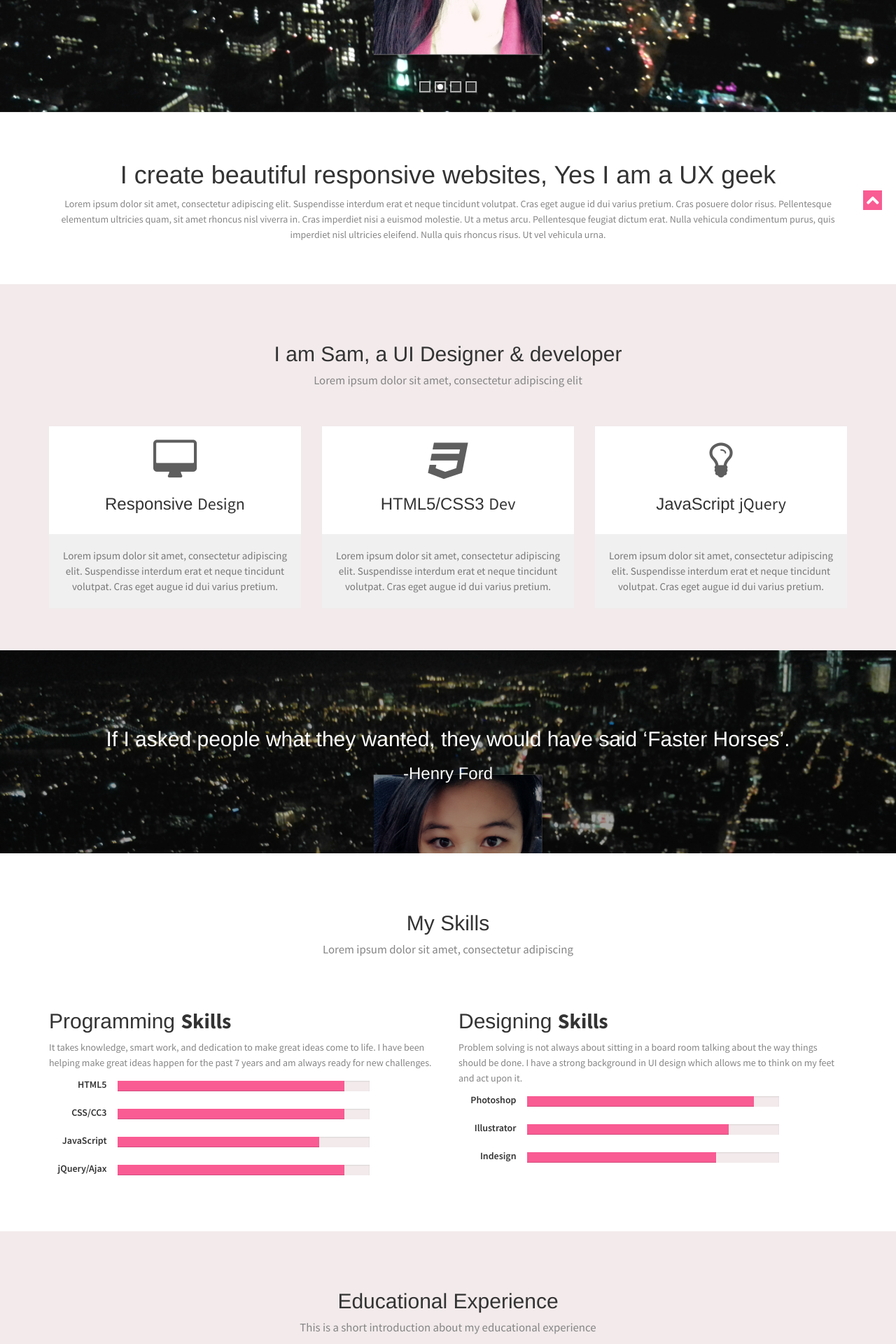
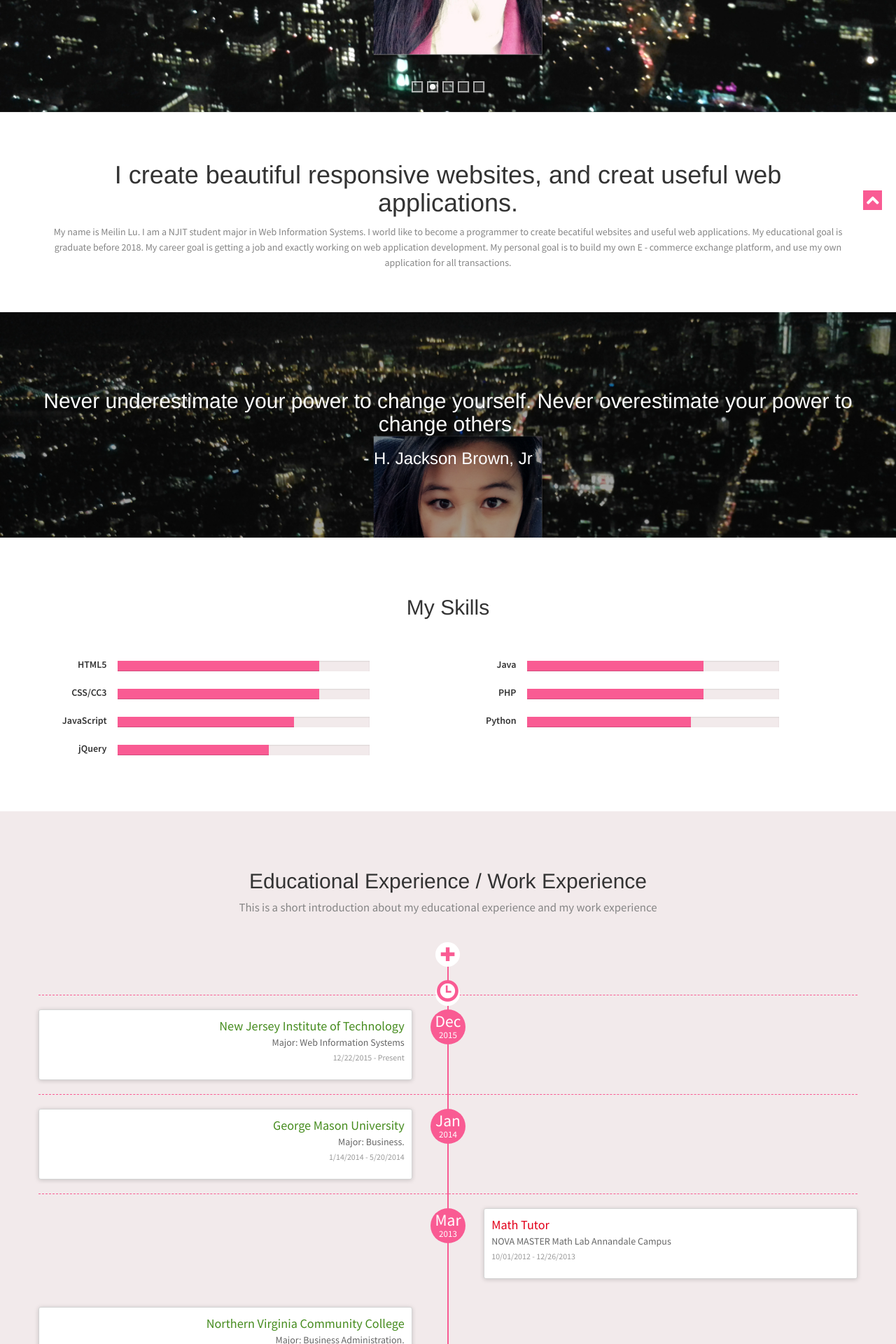
Before and after one commit to MeilinLu/is219s16MeilinLu-P1, a PHP site: page / in a window 1280 px wide. Shown: the part 480-2400 px from the top of the page at 70% size. Run offline with PHP 8.4, Linux system fonts and the light colour scheme.

Commit message:
update php file

```diff
--- a/index.php
+++ b/index.php
@@ -48,8 +48,8 @@
                 <div id="main-nav" class="collapse navbar-collapse">
                     <ul class="nav navbar-nav" id="mainNav">
                         <li class="active"><a href="#home" class="scroll-link">Home</a></li>
-                        <li><a href="#aboutUs" class="scroll-link">About Us</a></li>
-                        <li><a href="#skills" class="scroll-link">Skills</a></li>
+                        <!--li><a href="#aboutUs" class="scroll-link">About Us</a></li-->
+                        <!--li><a href="#skills" class="scroll-link">Skills</a></li-->
                         <li><a href="#experience" class="scroll-link">Experience</a></li>
                         <li><a href="#portfolio" class="scroll-link">Hobbies</a></li>
                         <li><a href="#contactUs" class="scroll-link">Contact</a></li>
@@ -69,25 +69,31 @@
             <div class="container banner-content">
                 <div id="da-slider" class="da-slider">
                     <div class="da-slide">
-                        <h2>Webdesigner</h2>
-                        <p>Amazing free responsive website for free, enjoy!!!</p>
-                        <div class="da-img"></div>
-                    </div>
-                    <div class="da-slide">
-                        <h2>UX/UI Developer</h2>
-                        <p>I develop website using Bootstrap front-end framework..</p>
-                        <div class="da-img"></div>
-                    </div>
-                    <div class="da-slide">
                         <h2>HTML5/CSS3</h2>
-                        <p>HTML5 is a markup language used for structuring and presenting Web.</p>
+                        <p>HTML5 is a markup language used for structuring and presenting Web. CSS is a style sheet language.</p>
                         <div class="da-img"></div>
                     </div>
                     <div class="da-slide">
                         <h2>JavaScript/jQuery</h2>
-                        <p>jQuery: Write Less, Do More...</p>
+                        <p>JavaScript is a high-level, dynamic, untyped, and interpreted programming language. jQuery is a cross-platform JavaScript library.</p>
                         <div class="da-img"></div>
                     </div>
+                    <div class="da-slide">
+                        <h2>Java</h2>
+                        <p>Java is a general-purpose computer programming language that is concurrent, class-based, object-oriented,and specifically designed to have as few implementation dependencies as possible.</p>
+                        <div class="da-img"></div>
+                    </div>
+                    <div class="da-slide">
+                        <h2>PHP</h2>
+                        <p>PHP is a server-side scripting language designed primarily for web development</p>
+                        <div class="da-img"></div>
+                    </div>
+                    <div class="da-slide">
+                        <h2>Python</h2>
+                        <p>Python is a widely used high-level programming language for general-purpose programming,</p>
+                        <div class="da-img"></div>
+                    </div>
+
 				<!--  <nav class="da-arrows">
                         <span class="da-arrows-prev"></span>
                         <span class="da-arrows-next"></span>
@@ -99,52 +105,54 @@
     <section id="introText">
         <div class="container">
             <div class="text-center">
-            <h1>I create beautiful responsive websites, Yes I am a UX geek</h1>
-              <p>Lorem ipsum dolor sit amet, consectetur adipiscing elit. Suspendisse interdum erat et neque tincidunt volutpat. Cras eget augue id dui varius pretium. Cras posuere dolor risus. Pellentesque elementum ultricies quam, sit amet rhoncus nisl viverra in. Cras imperdiet nisi a euismod molestie. Ut a metus arcu. Pellentesque feugiat dictum erat. Nulla vehicula condimentum purus, quis imperdiet nisl ultricies eleifend. Nulla quis rhoncus risus. Ut vel vehicula urna.</p>
+            <h1>I create beautiful responsive websites, and creat useful web applications.</h1>
+              <p>My name is Meilin Lu. I am a NJIT student major in Web Information Systems. I world like to become a programmer to create becatiful websites and useful web applications. My educational goal is graduate before 2018. My career goal is getting a job and exactly working on web application development. My personal goal is to build my own E - commerce exchange platform, and use my own application for all transactions.</p>
             </div>
         </div>
 
     </section>
-    <!--About-->
+    <!--About>
     <section id="aboutUs" class="secPad">
         <div class="container">
             <div class="heading text-center">
                 <!-- Heading -->
-                <h2>I am Sam, a UI Designer & developer</h2>
+                <!--h2>I am Sam, a UI Designer & developer</h2>
                 <p>Lorem ipsum dolor sit amet, consectetur adipiscing elit</p>
             </div>
-            <div class="row">
+            <div class="row"-->
                 <!-- item -->
-                <div class="col-md-4 text-center tileBox">
+                <!--div class="col-md-4 text-center tileBox">
                    <div class="txtHead"> <i class="fa fa-desktop"></i>
                     <h3>Responsive <span class="id-color">Design</span></h3></div>
                     <p>Lorem ipsum dolor sit amet, consectetur adipiscing elit. Suspendisse interdum erat et neque tincidunt volutpat. Cras eget augue id dui varius pretium.</p>
-                </div>
+                </div-->
                 <!-- end: -->
 
                 <!-- item -->
-                <div class="col-md-4 text-center tileBox">
+                <!--div class="col-md-4 text-center tileBox">
                     <div class="txtHead"><i class="fa fa-css3"></i>
                     <h3>HTML5/CSS3 <span class="id-color">Dev</span></h3></div>
                     <p>Lorem ipsum dolor sit amet, consectetur adipiscing elit. Suspendisse interdum erat et neque tincidunt volutpat. Cras eget augue id dui varius pretium.</p>
-                </div>
+                </div-->
                 <!-- end: -->
 
                 <!-- item -->
-                <div class="col-md-4 text-center tileBox">
+                <!--div class="col-md-4 text-center tileBox">
                     <div class="txtHead"><i class="fa fa-lightbulb-o"></i>
                     <h3>JavaScript <span class="id-color">jQuery</span></h3></div>
                     <p>Lorem ipsum dolor sit amet, consectetur adipiscing elit. Suspendisse interdum erat et neque tincidunt volutpat. Cras eget augue id dui varius pretium.</p>
+                </div-->
+                <!-- end: -->
+            <!--/div>
         </div>
-                <!-- end: -->
-            </div>
-        </div>
-    </section>
+    </section-->
+
     <!--Quote-->
     <section id="quote" class="bg-parlex">
         <div class="parlex-back">
             <div class="container secPad text-center">
-				<h2>If I asked people what they wanted, they would have said ‘Faster Horses’.</h2><h3>-Henry Ford</h3>
+				<h2>Never underestimate your power to change yourself. Never overestimate your power to change others.</h2>
+        <h3>- H. Jackson Brown, Jr</h3>
             </div>
             <!--/.container-->
         </div>
@@ -156,37 +164,17 @@
         <div class="heading text-center">
                 <!-- Heading -->
                 <h2>My Skills</h2>
-                <p>Lorem ipsum dolor sit amet, consectetur adipiscing</p>
+                <!--p>Lorem ipsum dolor sit amet, consectetur adipiscing</p-->
             </div>
         	<div class="row">
                 <div class="col-sm-6">
-                    <h2>Programming <strong>Skills</strong></h2>
+                    <!--h2>Programming <strong>Skills</strong></h2>
                     <p class="mrgBtm20">
                         It takes knowledge, smart work, and dedication to make great ideas come to life. I have been helping make great ideas happen for the past 7 years and am always ready for new challenges.
 
-                    </p>
+                    </p-->
                     <div class="row">
                         <div class="col-md-2 skilltitle">HTML5</div>
-                        <div class="col-md-8">
-                            <div class="progress">
-                                <div class="progress-bar" role="progressbar" aria-valuenow="90" aria-valuemin="0" aria-valuemax="100" style="width: 90%;">
-                                    <span class="sr-only">90% Complete</span>
-                                </div>
-                            </div>
-                        </div>
-                    </div>
-                    <div class="row">
-                        <div class="col-md-2 skilltitle">CSS/CC3</div>
-                        <div class="col-md-8">
-                            <div class="progress">
-                                <div class="progress-bar" role="progressbar" aria-valuenow="90" aria-valuemin="0" aria-valuemax="100" style="width: 90%;">
-                                    <span class="sr-only">90% Complete</span>
-                                </div>
-                            </div>
-                        </div>
-                    </div>
-                    <div class="row">
-                        <div class="col-md-2 skilltitle">JavaScript</div>
                         <div class="col-md-8">
                             <div class="progress">
                                 <div class="progress-bar" role="progressbar" aria-valuenow="80" aria-valuemin="0" aria-valuemax="100" style="width: 80%;">
@@ -196,34 +184,7 @@
                         </div>
                     </div>
                     <div class="row">
-                        <div class="col-md-2 skilltitle">jQuery/Ajax</div>
-                        <div class="col-md-8">
-                            <div class="progress">
-                                <div class="progress-bar" role="progressbar" aria-valuenow="90" aria-valuemin="0" aria-valuemax="100" style="width: 90%;">
-                                    <span class="sr-only">90% Complete</span>
-                                </div>
-                            </div>
-                        </div>
-                    </div>
-                </div>
-                <div class="col-sm-6">
-                    <h2>Designing <strong>Skills</strong></h2>
-                    <p class="mrgBtm20">
-                        Problem solving is not always about sitting in a board room talking about the way things should be done. I have a strong background in UI design which allows me to think on my feet and act upon it.
-
-                    </p>
-                    <div class="row">
-                        <div class="col-md-2 skilltitle">Photoshop</div>
-                        <div class="col-md-8">
-                            <div class="progress">
-                                <div class="progress-bar" role="progressbar" aria-valuenow="90" aria-valuemin="0" aria-valuemax="100" style="width: 90%;">
-                                    <span class="sr-only">90% Complete</span>
-                                </div>
-                            </div>
-                        </div>
-                    </div>
-                    <div class="row">
-                        <div class="col-md-2 skilltitle">Illustrator</div>
+                        <div class="col-md-2 skilltitle">CSS/CC3</div>
                         <div class="col-md-8">
                             <div class="progress">
                                 <div class="progress-bar" role="progressbar" aria-valuenow="80" aria-valuemin="0" aria-valuemax="100" style="width: 80%;">
@@ -233,11 +194,58 @@
                         </div>
                     </div>
                     <div class="row">
-                        <div class="col-md-2 skilltitle">Indesign</div>
+                        <div class="col-md-2 skilltitle">JavaScript</div>
                         <div class="col-md-8">
                             <div class="progress">
-                                <div class="progress-bar" role="progressbar" aria-valuenow="75" aria-valuemin="0" aria-valuemax="100" style="width: 75%;">
-                                    <span class="sr-only">75% Complete</span>
+                                <div class="progress-bar" role="progressbar" aria-valuenow="70" aria-valuemin="0" aria-valuemax="100" style="width: 70%;">
+                                    <span class="sr-only">70% Complete</span>
+                                </div>
+                            </div>
+                        </div>
+                    </div>
+                    <div class="row">
+                        <div class="col-md-2 skilltitle">jQuery</div>
+                        <div class="col-md-8">
+                            <div class="progress">
+                                <div class="progress-bar" role="progressbar" aria-valuenow="60" aria-valuemin="0" aria-valuemax="100" style="width: 60%;">
+                                    <span class="sr-only">60% Complete</span>
+                                </div>
+                            </div>
+                        </div>
+                    </div>
+                </div>
+                <div class="col-sm-6">
+                    <!--h2>Designing <strong>Skills</strong></h2>
+                    <p class="mrgBtm20">
+                        Problem solving is not always about sitting in a board room talking about the way things should be done. I have a strong background in UI design which allows me to think on my feet and act upon it.
+
+                    </p-->
+                    <div class="row">
+                        <div class="col-md-2 skilltitle">Java</div>
+                        <div class="col-md-8">
+                            <div class="progress">
+                                <div class="progress-bar" role="progressbar" aria-valuenow="70" aria-valuemin="0" aria-valuemax="100" style="width: 70%;">
+                                    <span class="sr-only">70% Complete</span>
+                                </div>
+                            </div>
+                        </div>
+                    </div>
+                    <div class="row">
+                        <div class="col-md-2 skilltitle">PHP</div>
+                        <div class="col-md-8">
+                            <div class="progress">
+                                <div class="progress-bar" role="progressbar" aria-valuenow="70" aria-valuemin="0" aria-valuemax="100" style="width: 70%;">
+                                    <span class="sr-only">70% Complete</span>
+                                </div>
+                            </div>
+                        </div>
+                    </div>
+                    <div class="row">
+                        <div class="col-md-2 skilltitle">Python</div>
+                        <div class="col-md-8">
+                            <div class="progress">
+                                <div class="progress-bar" role="progressbar" aria-valuenow="65" aria-valuemin="0" aria-valuemax="100" style="width: 65%;">
+                                    <span class="sr-only">65% Complete</span>
                                 </div>
                             </div>
                         </div>
@@ -252,8 +260,8 @@
     	<div class="container">
            <div class="heading text-center">
                 <!-- Heading -->
-                <h2>Educational Experience</h2>
-                <p>This is a short introduction about my educational experience </p>
+                <h2>Educational Experience / Work Experience</h2>
+                <p>This is a short introduction about my educational experience and my work experience</p>
             </div>
             <div id="timeline"><div class="row timeline-movement timeline-movement-top">
                 <div class="timeline-badge timeline-future-movement">
@@ -266,7 +274,6 @@
                 <span class="glyphicon glyphicon-time"></span>
             </a>
         </div>
-
     </div>
     <div class="row timeline-movement">
 
@@ -309,11 +316,29 @@
     <!--due -->
 
       <div class="row timeline-movement">
-
-
           <div class="timeline-badge">
               <span class="timeline-balloon-date-day">Jan</span>
               <span class="timeline-balloon-date-month">2014</span>
+          </div>
+        <div class="col-sm-6  timeline-item">
+            <div class="row">
+                <div class="col-sm-11">
+                    <div class="timeline-panel credits">
+                        <ul class="timeline-panel-ul">
+                            <li><span class="importo">George Mason University</span></li>
+                            <li><span class="causale">Major: Business. </span> </li>
+                            <li><p><small class="text-muted"> 1/14/2014 - 5/20/2014</small></p> </li>
+                        </ul>
+                    </div>
+                </div>
+            </div>
+        </div>
+    </div>
+    <!--due -->
+    <div class="row timeline-movement">
+        <div class="timeline-badge">
+            <span class="timeline-balloon-date-day">Mar</span>
+            <span class="timeline-balloon-date-month">2013</span>
         </div>
 
         <div class="col-sm-offset-6 col-sm-6  timeline-item">
@@ -321,9 +346,9 @@
                 <div class="col-sm-offset-1 col-sm-11">
                     <div class="timeline-panel debits">
                         <ul class="timeline-panel-ul">
-                            <li><span class="importo">George Mason University</span></li>
-                            <li><span class="causale">Major: Business. </span> </li>
-                            <li><p><small class="text-muted"> 1/14/2014 - 5/20/2014</small></p> </li>
+                            <li><span class="importo">Math Tutor</span></li>
+                            <li><span class="causale">NOVA MASTER Math Lab Annandale Campus </span> </li>
+                            <li><p><small class="text-muted"> 10/01/2012 - 12/26/2013</small></p> </li>
                         </ul>
                     </div>
 
@@ -338,22 +363,18 @@
                         <ul class="timeline-panel-ul">
                             <li><span class="importo">Northern Virginia Community College</span></li>
                             <li><span class="causale">Major: Business Administration. </span> </li>
-                            <li><p><small class="text-muted"> 10/03/2013 - 18/02/2014</small></p> </li>
+                            <li><p><small class="text-muted"> 03/10/2013 - 01/01/2014</small></p> </li>
                         </ul>
-                    </div>
-
                     </div>
                 </div>
             </div>
-
-
         </div>
+    </div>
+    <!--due -->
     <div class="row timeline-movement">
-
-
         <div class="timeline-badge">
             <span class="timeline-balloon-date-day">Jan</span>
-            <span class="timeline-balloon-date-month">2010</span>
+            <span class="timeline-balloon-date-month">2014</span>
         </div>
 
         <div class="col-sm-offset-6 col-sm-6  timeline-item">
@@ -361,9 +382,9 @@
                 <div class="col-sm-offset-1 col-sm-11">
                     <div class="timeline-panel debits">
                         <ul class="timeline-panel-ul">
-                            <li><span class="importo">Mussum ipsum cacilds</span></li>
-                            <li><span class="causale">Lorem ipsum dolor sit amet, consectetur adipiscing elit. </span> </li>
-                            <li><p><small class="text-muted"> 11/01/2010 - 10/03/2013</small></p> </li>
+                            <li><span class="importo">Part Time Tourist Guide   </span></li>
+                            <li><span class="causale">Shenyang Tianhe Tourist Corporation</span> </li>
+                            <li><p><small class="text-muted"> 07/15/2007 - 09/31/2008</small></p> </li>
                         </ul>
                     </div>
 
@@ -376,18 +397,16 @@
                 <div class="col-sm-11">
                     <div class="timeline-panel credits">
                         <ul class="timeline-panel-ul">
-                            <li><span class="importo">Mussum ipsum cacilds</span></li>
-                            <li><span class="causale">Lorem ipsum dolor sit amet, consectetur adipiscing elit. </span> </li>
-                            <li><p><small class="text-muted"> 11/01/2010 - 10/03/2013</small></p> </li>
+                            <li><span class="importo">Northeastern University (Shenyang, China)</span></li>
+                            <li><span class="causale">Major: Russian Language and Literature. </span> </li>
+                            <li><p><small class="text-muted"> 09/01/2005 - 06/28/2009</small></p> </li>
                         </ul>
-                    </div>
-
                     </div>
                 </div>
             </div>
-
-
         </div>
+    </div>
+    <!--due -->
     </div>
     </div>
 
```
Lines whose indentation alone changed are shown as unchanged.
